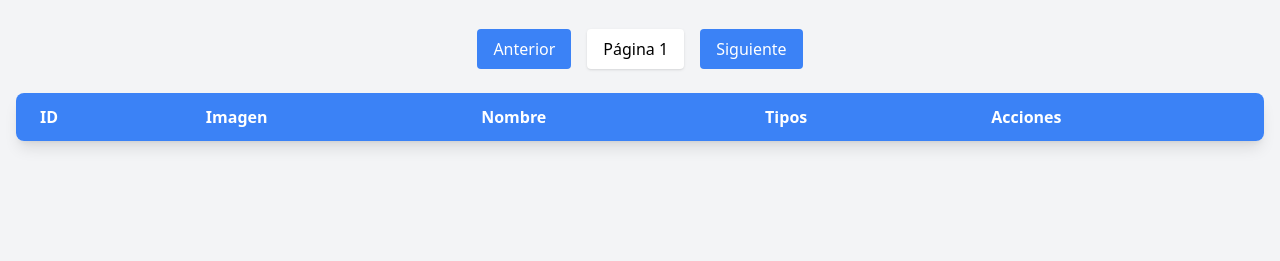
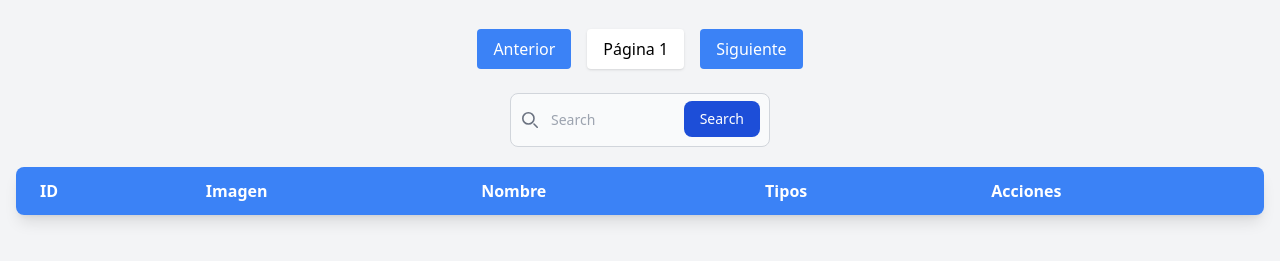
Before and after one commit to D44vs/JS_Test, a plain HTML site: page index.html in a window 1280 px wide. Shown: the part 107-368 px from the top of the page. Drawn offline with nearby package versions, Linux system fonts and the light colour scheme; no server answers.

Commit message:
Inicio de realización de barra de búsqueda, continuarlo antes posible

```diff
--- a/index.html
+++ b/index.html
@@ -30,8 +30,28 @@
             </button>
         </div>
 
+        <div class="flex justify-center mb-5">
+            <label for="search" class="mb-5 text-sm font-medium text-gray-900 sr-only dark:text-white">Search</label>
+            <div class="relative">
+                <div class="absolute inset-y-0 start-0 flex items-center ps-3 pointer-events-none">
+                    <svg class="w-4 h-4 text-gray-500 dark:text-gray-400" aria-hidden="true"
+                        xmlns="http://www.w3.org/2000/svg" fill="none" viewBox="0 0 20 20">
+                        <path stroke="currentColor" stroke-linecap="round" stroke-linejoin="round" stroke-width="2"
+                            d="m19 19-4-4m0-7A7 7 0 1 1 1 8a7 7 0 0 1 14 0Z" />
+                    </svg>
+                </div>
+                <input type="search" id="search"
+                    class="block w-full p-4 ps-10 text-sm text-gray-900 border border-gray-300 rounded-lg bg-gray-50 focus:ring-blue-500 focus:border-blue-500 dark:bg-gray-700 dark:border-gray-600 dark:placeholder-gray-400 dark:text-white dark:focus:ring-blue-500 dark:focus:border-blue-500"
+                    placeholder="Search" required />
+                <button type="submit"
+                    class="text-white absolute end-2.5 bottom-2.5 bg-blue-700 hover:bg-blue-800 focus:ring-4 focus:outline-none focus:ring-blue-300 font-medium rounded-lg text-sm px-4 py-2 dark:bg-blue-600 dark:hover:bg-blue-700 dark:focus:ring-blue-800">Search</button>
+            </div>
+        </div>
+
+
         <!-- Tabla de Pokémon -->
-        <div class="bg-white rounded-lg shadow-lg overflow-hidden">
+        <div class="bg-dark rounded-lg shadow-lg overflow-hidden">
+
             <table class="w-full">
                 <thead class="bg-blue-500 text-white">
                     <tr>
```
Also changed, not shown: script.js (+10 -0 lines).
